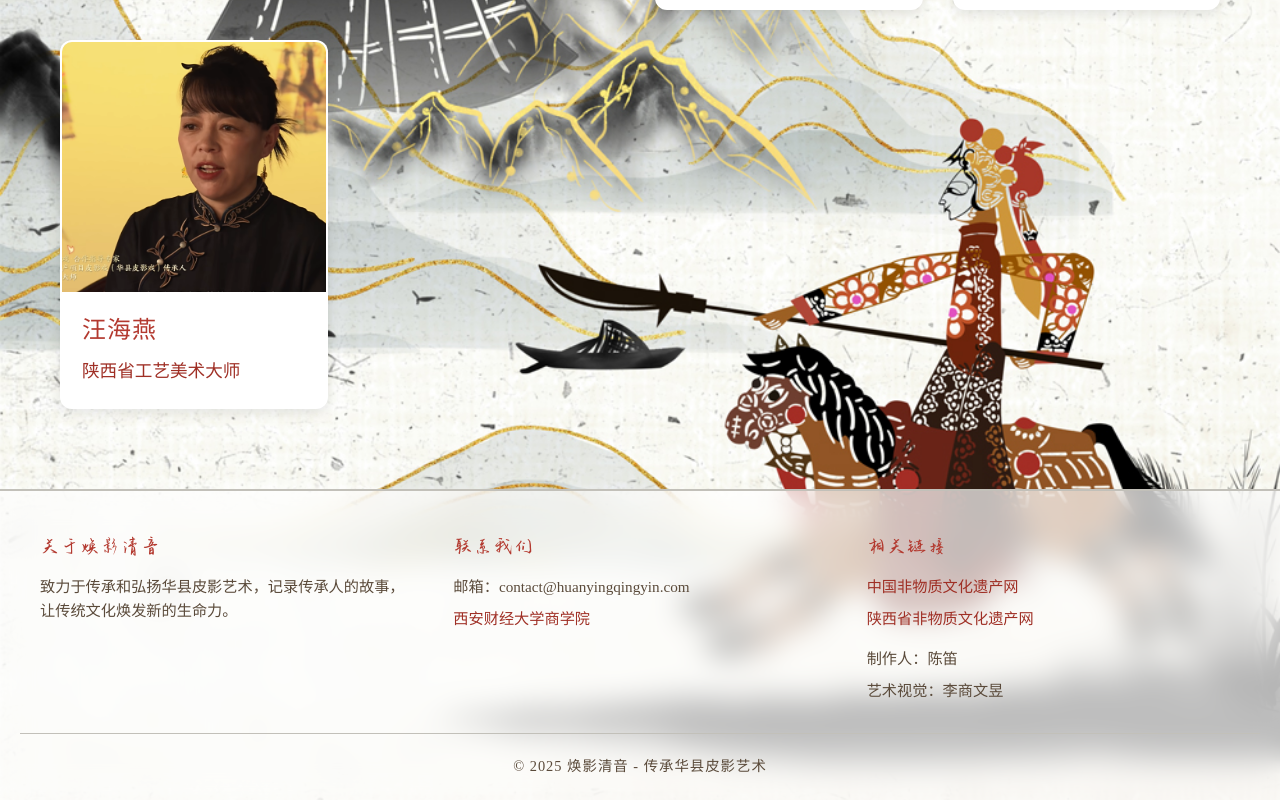
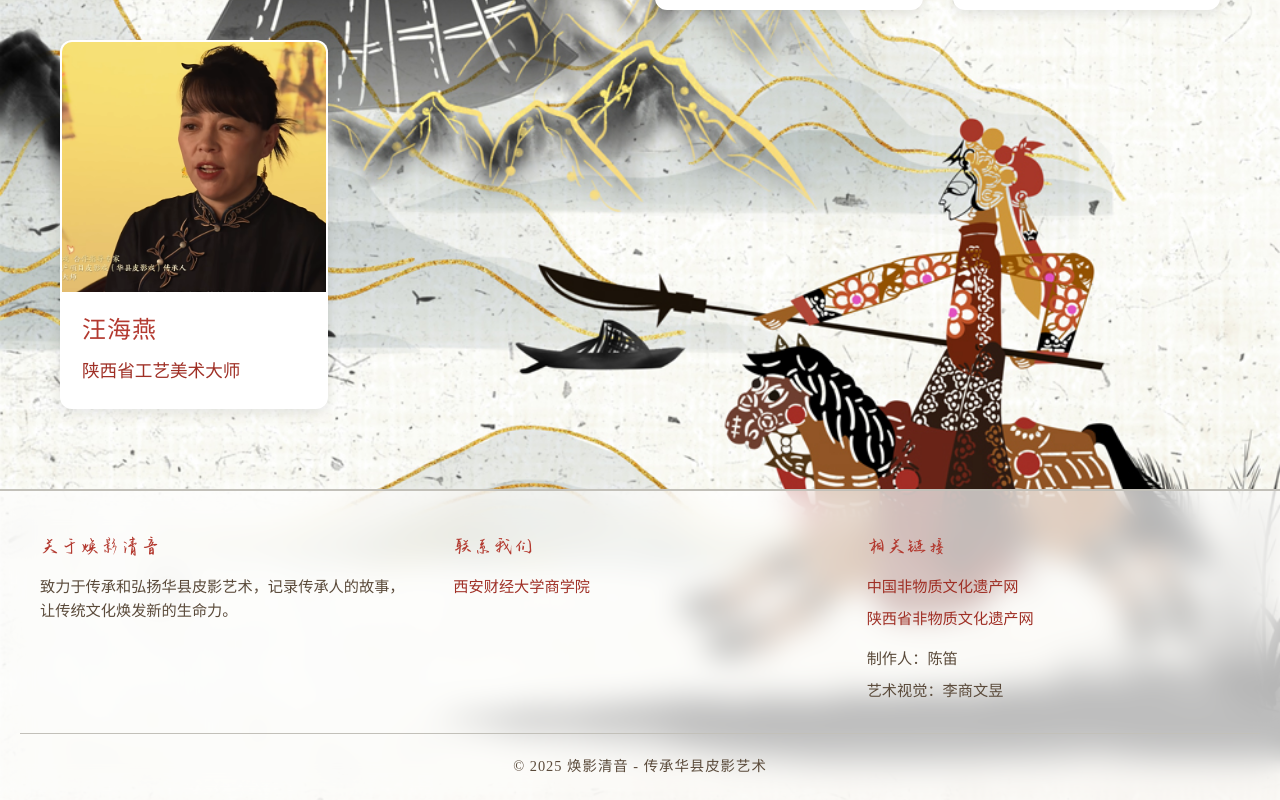
Before and after one commit to chendi126/huanyingqingying, a React (Vite) app: page / in a window 1280 px wide. Shown: the part 1041-1841 px from the top of the page. Built offline with nearby package versions, Linux system fonts and the light colour scheme; a web font is replaced by a local one.

Commit message:
更新Home页面，移除邮箱联系方式

```diff
--- a/src/pages/Home.jsx
+++ b/src/pages/Home.jsx
@@ -63,7 +63,6 @@ export default function Home() {
 
           <div className="footer-section">
             <h3 className="footer-title">联系我们</h3>
-            <p className="footer-link">邮箱：contact@huanyingqingyin.com</p>
             <p className="footer-link">
               <a href="https://sxy.xaufe.edu.cn/" target="_blank" rel="noopener noreferrer" className="footer-anchor">西安财经大学商学院</a>
             </p>
```
